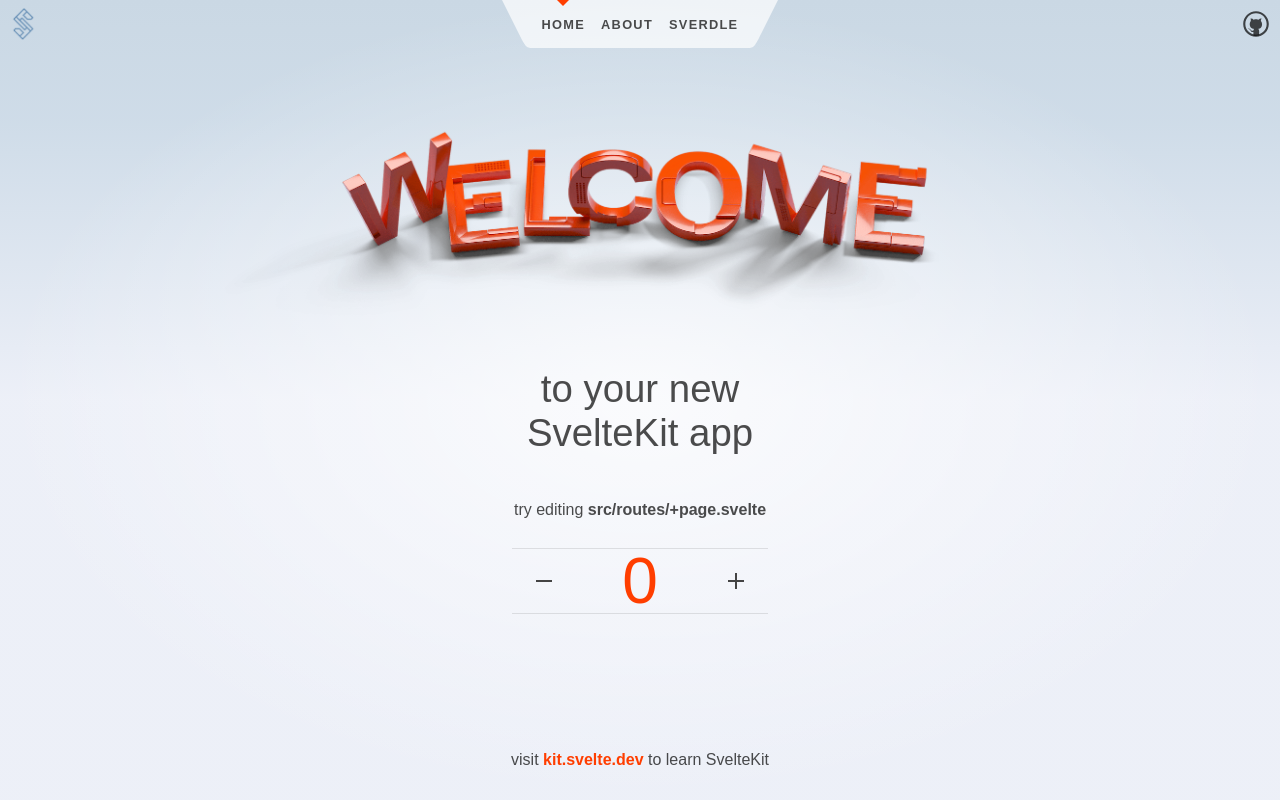
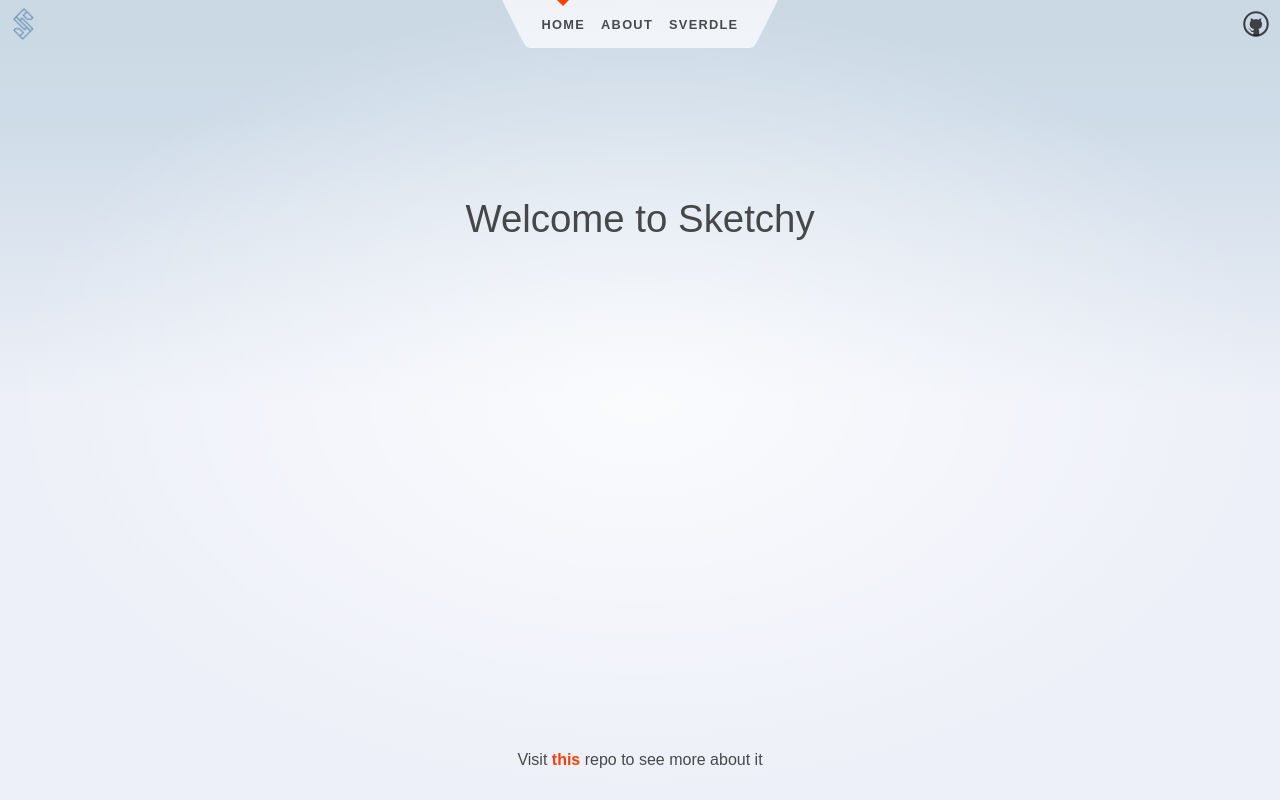
Before and after one commit to Devansh-Walia/calendraw, a SvelteKit app: page / in a window 1280 px wide. Built offline with nearby package versions, Linux system fonts and the light colour scheme.

Commit message:
chore: Update welcome message font family and remove unused code

```diff
--- a/src/routes/+layout.svelte
+++ b/src/routes/+layout.svelte
@@ -11,7 +11,8 @@
     </main>
 
     <footer>
-		<p>visit <a href="https://kit.svelte.dev">kit.svelte.dev</a> to learn SvelteKit</p>
+        <!-- todo add the git hub repo link here -->
+        <p>Visit <a href="/">this</a> repo to see more about it</p>
     </footer>
 </div>
 
--- a/src/routes/+page.svelte
+++ b/src/routes/+page.svelte
@@ -1,31 +1,10 @@
-<script>
-	import Counter from './Counter.svelte';
-	import welcome from '$lib/images/svelte-welcome.webp';
-	import welcome_fallback from '$lib/images/svelte-welcome.png';
-</script>
-
 <svelte:head>
     <title>Home</title>
     <meta name="description" content="Svelte demo app" />
 </svelte:head>
 
 <section>
-	<h1>
-		<span class="welcome">
-			<picture>
-				<source srcset={welcome} type="image/webp" />
-				<img src={welcome_fallback} alt="Welcome" />
-			</picture>
-		</span>
-
-		to your new<br />SvelteKit app
-	</h1>
-
-	<h2>
-		try editing <strong>src/routes/+page.svelte</strong>
-	</h2>
-
-	<Counter />
+    <h1 class="welcome">Welcome to Sketchy</h1>
 </section>
 
 <style>
@@ -42,18 +21,11 @@
     }
 
     .welcome {
+        font-family: 'Chakra Petch', sans-serif;
         display: block;
         position: relative;
         width: 100%;
         height: 0;
         padding: 0 0 calc(100% * 495 / 2048) 0;
     }
-
-	.welcome img {
-		position: absolute;
-		width: 100%;
-		height: 100%;
-		top: 0;
-		display: block;
-	}
 </style>
--- a/src/routes/Counter.svelte
+++ /dev/null
@@ -1,102 +0,0 @@
-<script lang="ts">
-	import { spring } from 'svelte/motion';
-
-	let count = 0;
-
-	const displayed_count = spring();
-	$: displayed_count.set(count);
-	$: offset = modulo($displayed_count, 1);
-
-	function modulo(n: number, m: number) {
-		// handle negative numbers
-		return ((n % m) + m) % m;
-	}
-</script>
-
-<div class="counter">
-	<button on:click={() => (count -= 1)} aria-label="Decrease the counter by one">
-		<svg aria-hidden="true" viewBox="0 0 1 1">
-			<path d="M0,0.5 L1,0.5" />
-		</svg>
-	</button>
-
-	<div class="counter-viewport">
-		<div class="counter-digits" style="transform: translate(0, {100 * offset}%)">
-			<strong class="hidden" aria-hidden="true">{Math.floor($displayed_count + 1)}</strong>
-			<strong>{Math.floor($displayed_count)}</strong>
-		</div>
-	</div>
-
-	<button on:click={() => (count += 1)} aria-label="Increase the counter by one">
-		<svg aria-hidden="true" viewBox="0 0 1 1">
-			<path d="M0,0.5 L1,0.5 M0.5,0 L0.5,1" />
-		</svg>
-	</button>
-</div>
-
-<style>
-	.counter {
-		display: flex;
-		border-top: 1px solid rgba(0, 0, 0, 0.1);
-		border-bottom: 1px solid rgba(0, 0, 0, 0.1);
-		margin: 1rem 0;
-	}
-
-	.counter button {
-		width: 2em;
-		padding: 0;
-		display: flex;
-		align-items: center;
-		justify-content: center;
-		border: 0;
-		background-color: transparent;
-		touch-action: manipulation;
-		font-size: 2rem;
-	}
-
-	.counter button:hover {
-		background-color: var(--color-bg-1);
-	}
-
-	svg {
-		width: 25%;
-		height: 25%;
-	}
-
-	path {
-		vector-effect: non-scaling-stroke;
-		stroke-width: 2px;
-		stroke: #444;
-	}
-
-	.counter-viewport {
-		width: 8em;
-		height: 4em;
-		overflow: hidden;
-		text-align: center;
-		position: relative;
-	}
-
-	.counter-viewport strong {
-		position: absolute;
-		display: flex;
-		width: 100%;
-		height: 100%;
-		font-weight: 400;
-		color: var(--color-theme-1);
-		font-size: 4rem;
-		align-items: center;
-		justify-content: center;
-	}
-
-	.counter-digits {
-		position: absolute;
-		width: 100%;
-		height: 100%;
-	}
-
-	.hidden {
-		top: -100%;
-		user-select: none;
-	}
-</style>
```
Also changed, not shown: src/lib/images/svelte-welcome.png (deleted), src/lib/images/svelte-welcome.webp (deleted). Lines whose indentation alone changed are shown as unchanged.
